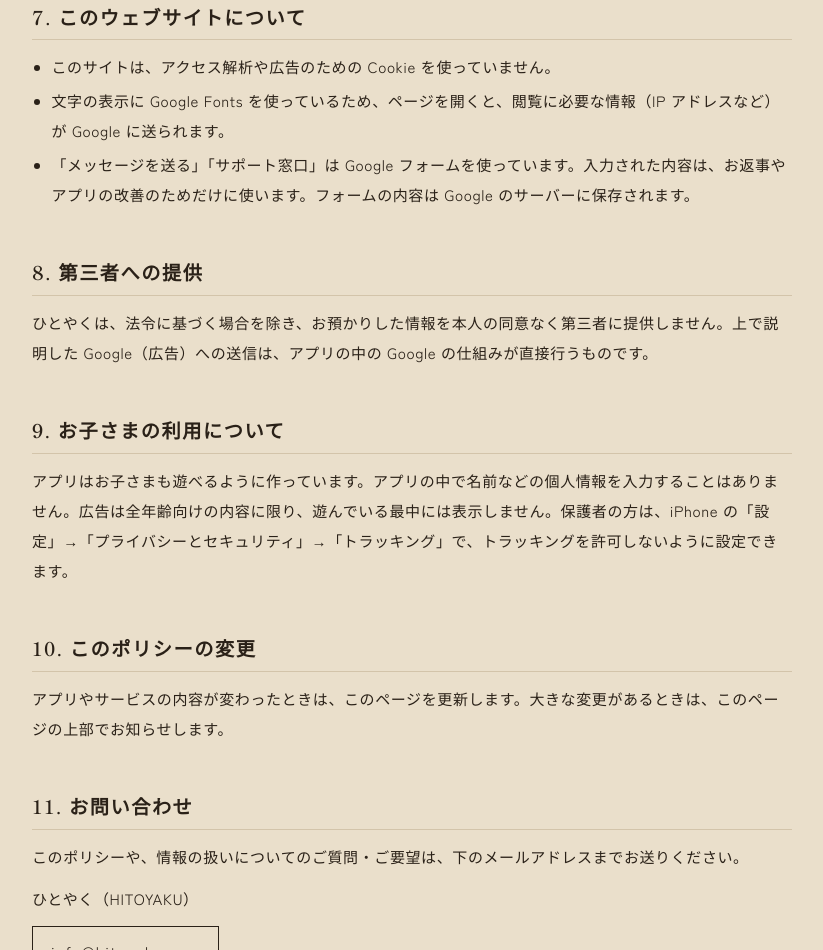
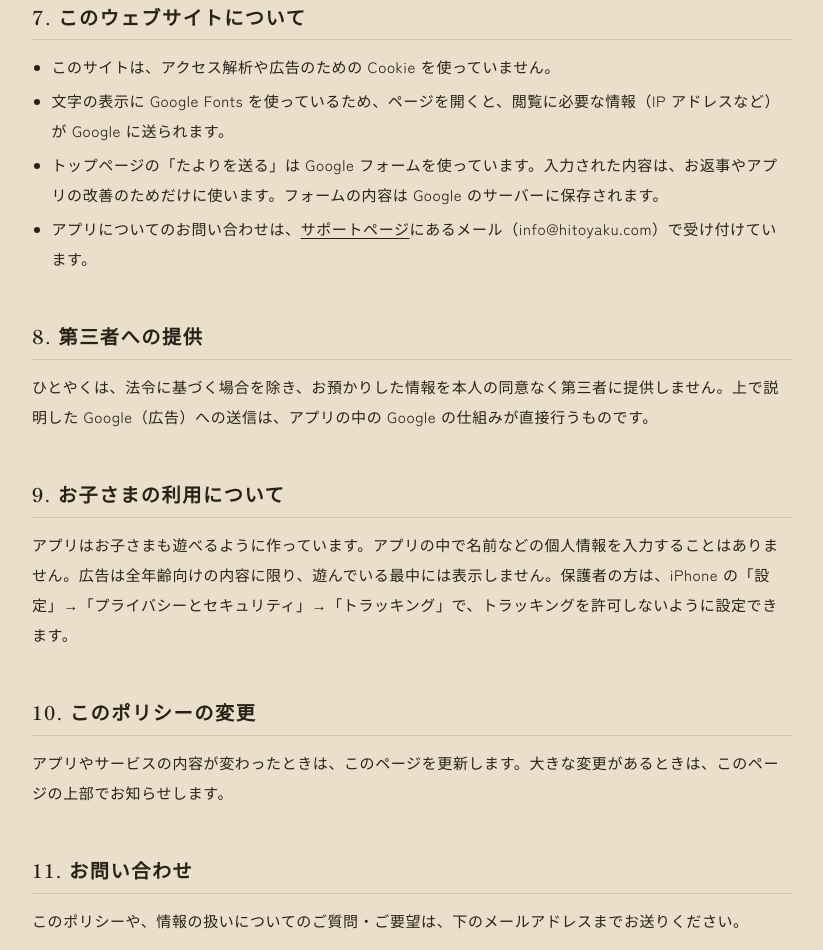
Before and after one commit to nm7w4cmz2c-tech/nm7w4cmz2c-tech.github.io, a plain HTML site: page privacy/index.html in a window 1280 px wide. Shown: the part 3127-4077 px from the top of the page, without its empty margins (228-1051 px from the left). Drawn offline with Linux system fonts and the light colour scheme.

Commit message:
プライバシーポリシー7を今のサイトに合わせる（たよりを送る・サポートページ）
Co-Authored-By: Claude Opus 5.5 <noreply@anthropic.com>

```diff
--- a/privacy/index.html
+++ b/privacy/index.html
@@ -170,7 +170,8 @@
       <ul>
         <li>このサイトは、アクセス解析や広告のための Cookie を使っていません。</li>
         <li>文字の表示に Google Fonts を使っているため、ページを開くと、閲覧に必要な情報（IP アドレスなど）が Google に送られます。</li>
-        <li>「メッセージを送る」「サポート窓口」は Google フォームを使っています。入力された内容は、お返事やアプリの改善のためだけに使います。フォームの内容は Google のサーバーに保存されます。</li>
+        <li>トップページの「たよりを送る」は Google フォームを使っています。入力された内容は、お返事やアプリの改善のためだけに使います。フォームの内容は Google のサーバーに保存されます。</li>
+        <li>アプリについてのお問い合わせは、<a href="/support/">サポートページ</a>にあるメール（info@hitoyaku.com）で受け付けています。</li>
       </ul>
     </section>
 
```
